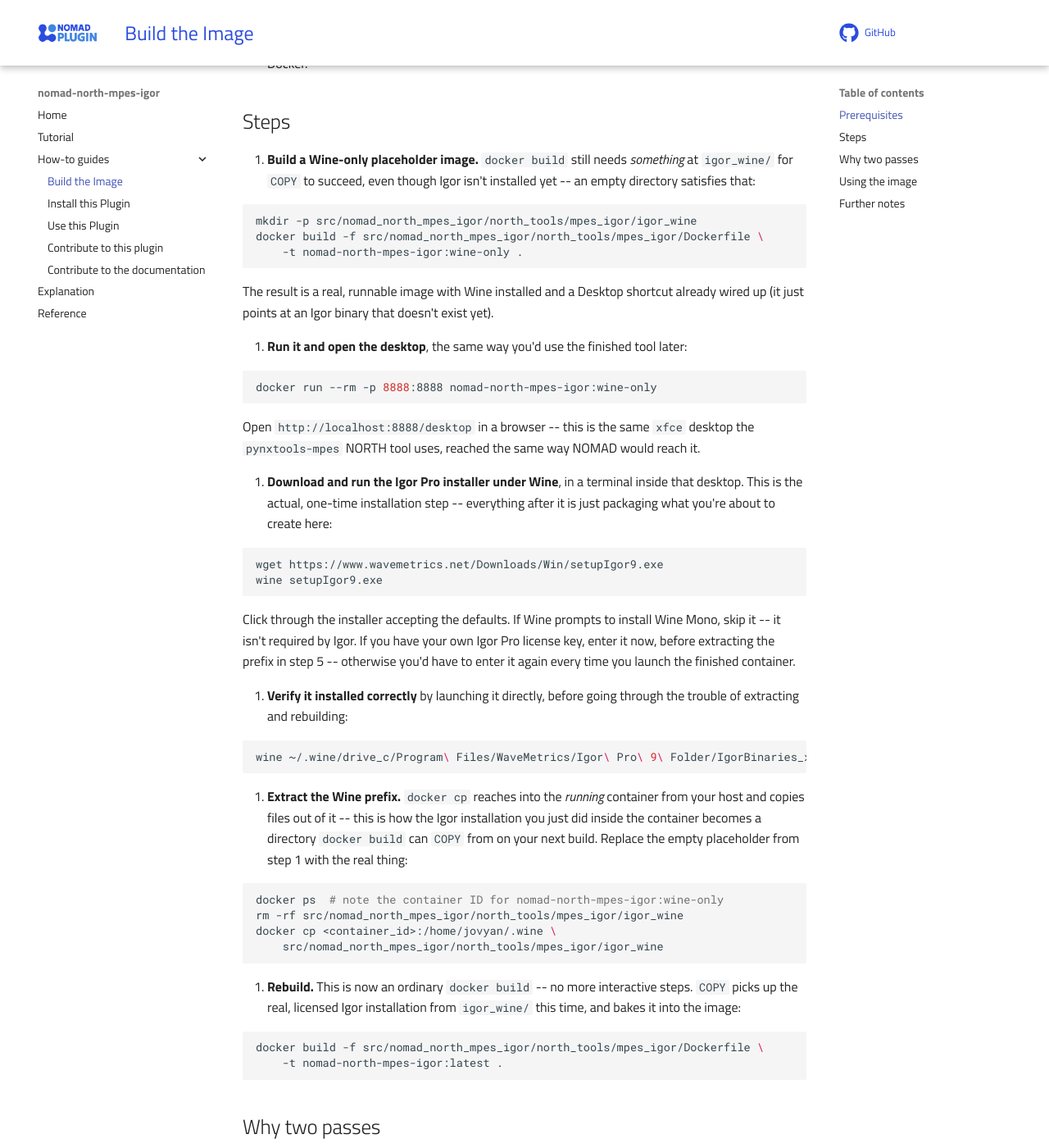
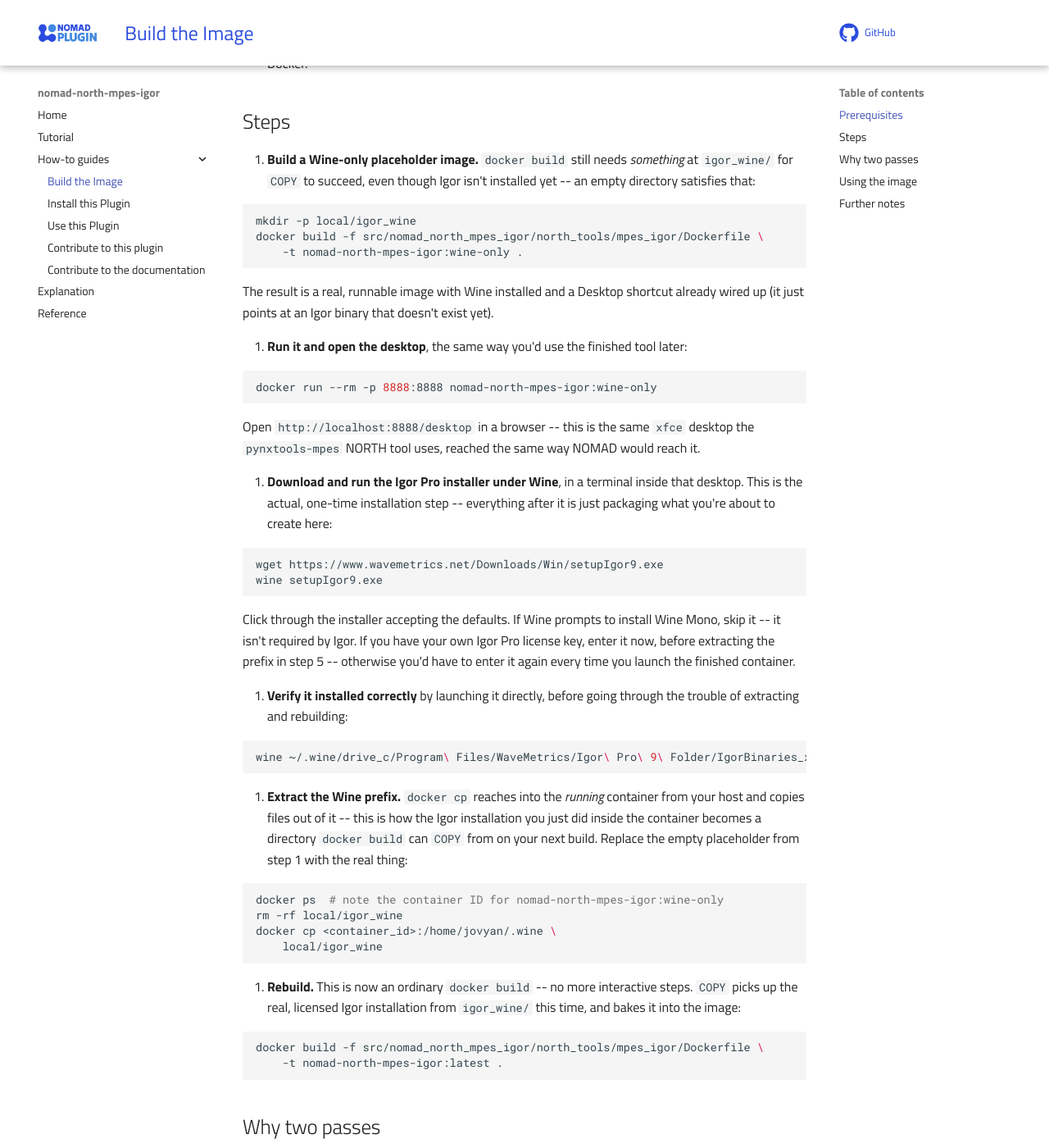
Before and after one commit to lukaspie/nomad-north-mpes-igor, an MkDocs documentation site: the page built from docs/how_to/build_the_image.md, in a window 1280 px wide and 1400 px high, scrolled down 322 px. Shown: the whole window at 82% size. Built offline with MkDocs 1.6.1 and Material for MkDocs 9.7.7, drawn with Linux system fonts in a browser that asks for light colours; comment, search, counter and statistics services are not loaded.

Commit message:
use local path outside src/ for IGOR sources

````diff
--- a/cspell.json
+++ b/cspell.json
@@ -10,7 +10,7 @@
         "__pycache__",
         "dist",
         "build",
-        "src/nomad_north_mpes_igor/north_tools/mpes_igor/igor_wine"
+        "local/igor_wine/**"
     ],
   "dictionaryDefinitions": [
     {
--- a/docs/how_to/build_the_image.md
+++ b/docs/how_to/build_the_image.md
@@ -14,7 +14,7 @@
    satisfies that:
 
    ```bash
-   mkdir -p src/nomad_north_mpes_igor/north_tools/mpes_igor/igor_wine
+   mkdir -p local/igor_wine
    docker build -f src/nomad_north_mpes_igor/north_tools/mpes_igor/Dockerfile \
        -t nomad-north-mpes-igor:wine-only .
    ```
@@ -59,9 +59,9 @@
 
    ```bash
    docker ps  # note the container ID for nomad-north-mpes-igor:wine-only
-   rm -rf src/nomad_north_mpes_igor/north_tools/mpes_igor/igor_wine
+   rm -rf local/igor_wine
    docker cp <container_id>:/home/jovyan/.wine \
-       src/nomad_north_mpes_igor/north_tools/mpes_igor/igor_wine
+       local/igor_wine
    ```
 
 6. **Rebuild.** This is now an ordinary `docker build` -- no more interactive steps. `COPY` picks
````
Also changed, not shown: docs/how_to/contribute_to_this_plugin.md (+1 -1 lines), src/nomad_north_mpes_igor/north_tools/mpes_igor/README.md (+4 -3 lines), 2 other files.
